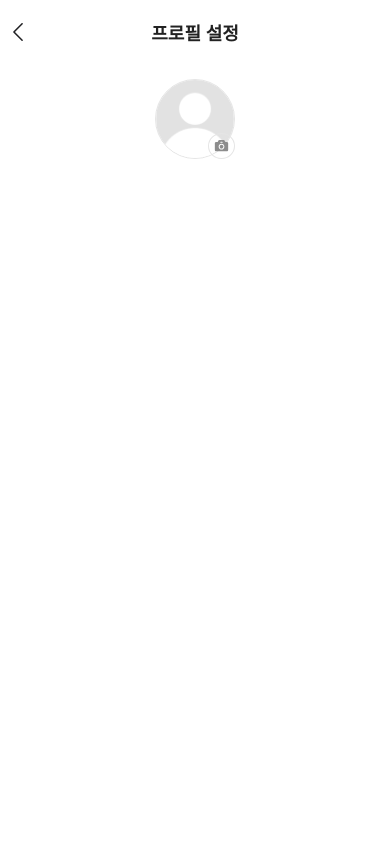
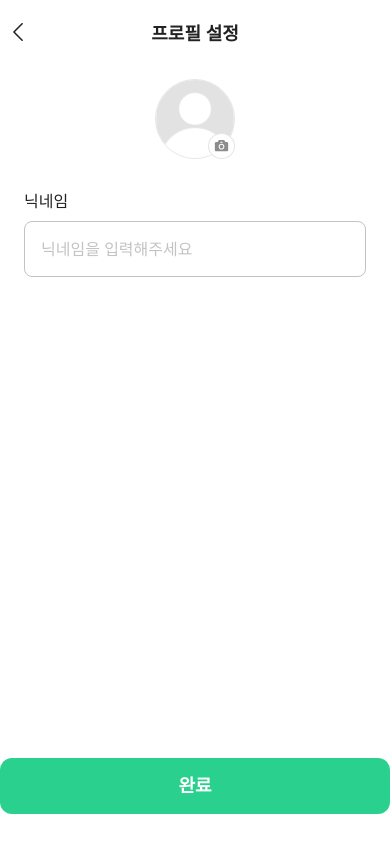
Before and after one commit to chooseongwoo/SPOT, a React Native app: screen /Register in a window 390 px wide. Built offline with nearby package versions, Linux system fonts and the light colour scheme.

Commit message:
feat :: add Button component

```diff
--- /dev/null
+++ b/components/common/Button/index.tsx
@@ -0,0 +1,18 @@
+import React from "react";
+import * as S from "./style";
+
+interface ButtonProps {
+  title: string;
+  isDisabled: boolean;
+  onPress: () => void;
+}
+
+const Button = ({ title, onPress, isDisabled }: ButtonProps) => {
+  return (
+    <S.ButtonContainer onPress={onPress} disabled={isDisabled}>
+      <S.ButtonText>{title}</S.ButtonText>
+    </S.ButtonContainer>
+  );
+};
+
+export default Button;
--- /dev/null
+++ b/components/common/Button/style.ts
@@ -0,0 +1,24 @@
+import { flex, font, theme } from "@/styles";
+import styled from "styled-components/native";
+
+interface ButtonProps {
+  disabled: boolean;
+}
+
+export const ButtonContainer = styled.View<ButtonProps>`
+  width: 100%;
+  padding: 10px 0;
+  position: absolute;
+  bottom: 30px;
+  height: 56px;
+  border-radius: 12px;
+  background: ${({ disabled }: ButtonProps) =>
+    disabled ? theme.gray[3] : theme.green.default};
+  ${flex.CENTER};
+`;
+
+export const ButtonText = styled.Text`
+  ${font.btn1};
+  color: ${({ disabled }: ButtonProps) =>
+    disabled ? theme.gray[3] : theme.white};
+`;
--- /dev/null
+++ b/components/common/index.ts
@@ -0,0 +1,2 @@
+export { default as Input } from "./Input";
+export { default as Button } from "./Button";
--- a/navigations/RootNavigator.tsx
+++ b/navigations/RootNavigator.tsx
@@ -1,7 +1,7 @@
 import { createNativeStackNavigator } from "@react-navigation/native-stack";
 import RegisterScreen from "@/screens/register";
 import { RootStackParamList } from "@/navigations/RootNavigationType";
-import IconChevcronLeft from "@/components/icons/IconChevronLeft";
+import { IconChevronLeft } from "@/components/icons";
 import { theme } from "@/styles";
 import { View } from "react-native";
 
@@ -28,7 +28,7 @@ export default function RootNavigator() {
           title: "프로필 설정",
           headerLeft: () => (
             <View style={{ paddingLeft: 10 }}>
-              <IconChevcronLeft onPress={() => navigation.goBack()} />
+              <IconChevronLeft onPress={() => navigation.goBack()} />
             </View>
           ),
           headerShadowVisible: false,
--- a/screens/register/index.tsx
+++ b/screens/register/index.tsx
@@ -1,8 +1,13 @@
-import IconCamera from "@/components/icons/IconCamera";
+import { IconCamera } from "@/components/icons";
 import * as S from "./style";
 import DefaultProfile from "@/assets/images/DefaultProfile.png";
+import { Input, Button } from "@/components/common";
+import { RootStackParamList } from "@/navigations/RootNavigationType";
+import { NativeStackScreenProps } from "@react-navigation/native-stack";
 
-const RegisterScreen = () => {
+type Props = NativeStackScreenProps<RootStackParamList, "Register">;
+
+const RegisterScreen = ({ navigation }: Props) => {
   return (
     <S.Container>
       <S.ProfileImageBox>
@@ -11,6 +16,16 @@ const RegisterScreen = () => {
           <IconCamera />
         </S.CameraLayout>
       </S.ProfileImageBox>
+      <S.InputList>
+        <Input label="닉네임" placeholder="닉네임을 입력해주세요" />
+      </S.InputList>
+      <Button
+        title="완료"
+        onPress={() => {
+          navigation.replace("Login");
+        }}
+        isDisabled={false}
+      />
     </S.Container>
   );
 };
--- a/screens/register/style.ts
+++ b/screens/register/style.ts
@@ -1,4 +1,4 @@
-import { flex, theme } from "@/styles";
+import { flex, font, theme } from "@/styles";
 import styled from "styled-components/native";
 
 export const Container = styled.View`
@@ -7,6 +7,7 @@ export const Container = styled.View`
   height: 100%;
   background: ${theme.white};
   padding: 15px 24px 6px;
+  position: relative;
 `;
 
 export const ProfileImageBox = styled.View`
@@ -14,8 +15,8 @@ export const ProfileImageBox = styled.View`
 `;
 
 export const Image = styled.Image`
-  width: 80;
-  height: 80;
+  width: 80px;
+  height: 80px;
   border-radius: 100%;
   border: 1px solid ${theme.gray[2]};
 `;
@@ -27,4 +28,12 @@ export const CameraLayout = styled.View`
   padding: 4px;
   bottom: 0;
   right: 0;
+  background: ${theme.white};
 `;
+
+export const InputList = styled.View`
+  width: 100%;
+  ${flex.COLUMN_FLEX};
+  gap: 12px;
+  margin-top: 30px;
+`;
```
